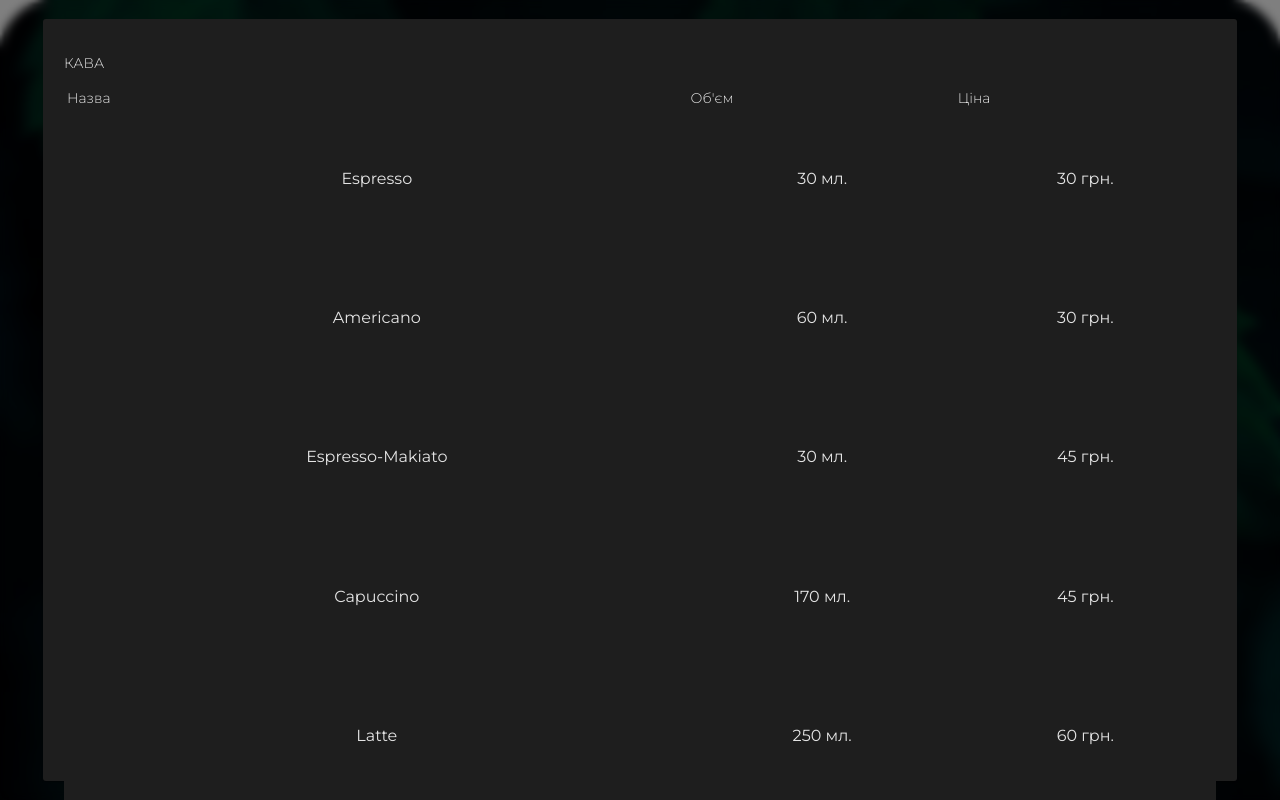
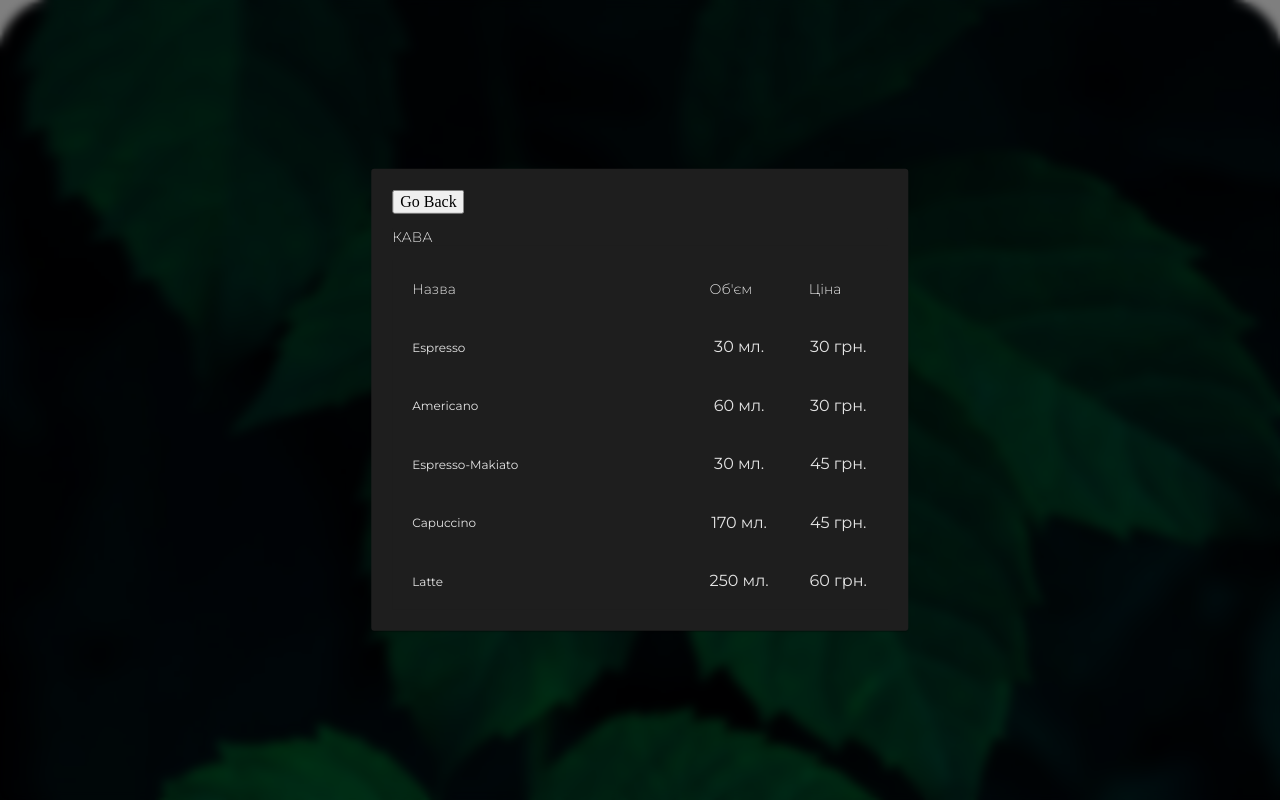
Before and after one commit to RomanPalna/forrest-app, a React (Create React App) app: page /hot-drinks in a window 1280 px wide. Built offline with nearby package versions, Linux system fonts and the light colour scheme.

Commit message:
Add navigation back

```diff
--- /dev/null
+++ b/src/components/Drinks/HotDrinks/BackBtn.js
@@ -0,0 +1,11 @@
+import { useNavigate } from "react-router-dom";
+
+export default function BackBtn() {
+  const navigate = useNavigate();
+
+  const goBack = () => {
+    navigate("/non-alcohol");
+  };
+
+  return <button onClick={goBack}>Go Back</button>;
+}
--- a/src/components/Drinks/HotDrinks/HotDrinksList.js
+++ b/src/components/Drinks/HotDrinks/HotDrinksList.js
@@ -2,7 +2,7 @@ export default function HotDrinksList({ props }) {
   const { name, litres, cost } = props;
   return (
     <tr>
-      <td className="">{name}</td>
+      <td className="forrest__coffee--name">{name}</td>
       <td>{litres} мл.</td>
       <td>{cost} грн.</td>
     </tr>
--- a/src/components/Drinks/HotDrinks/Hotdrinks.js
+++ b/src/components/Drinks/HotDrinks/Hotdrinks.js
@@ -1,10 +1,12 @@
 import Modal from "../../Modal/Modal";
 import coffee from "../../../coffee.json";
 import HotDrinksList from "./HotDrinksList";
+import BackBtn from "./BackBtn";
 
 export default function HotDrinks() {
   return (
     <Modal>
+      <BackBtn />
       <table className="forrest__coffee">
         <caption className="forrest__coffee--head">Кава</caption>
         <thead>
--- a/src/components/Modal/Modal.js
+++ b/src/components/Modal/Modal.js
@@ -13,14 +13,20 @@ export default class Modal extends Component {
   }
 
   handleKeyDown = (e) => {
-    if (e.code === "Escape") {
-      return this.props.onClose();
-    }
+    // if (e.code === "Escape") {
+    //   return this.context.router.history.goBack();
+    // }
+    this.goBack();
   };
 
-  hanleBackdropClick = (e) => {
-    if (e.target === e.currentTarget) this.props.onClose();
+  hanleBackdropClick = () => {
+    this.goBack();
+    // if (e.target === e.currentTarget) this.props.goBack();
   };
+
+  goBack() {
+    console.log("Should go back");
+  }
 
   render() {
     return createPortal(
--- a/src/styles/drinks/hot-drinks.scss
+++ b/src/styles/drinks/hot-drinks.scss
@@ -1,9 +1,11 @@
 .forrest__coffee {
-    width: 90vw;
-    height: 90vh;
     background-color: #1E1E1E;
     color: #E4E4E4;
     font-family: 'Montserrat';
+    table-layout: fixed;
+    // width:100%;
+    // height: 100%;
+    border-collapse: collapse;
 
 
     &--head {
@@ -17,10 +19,19 @@
         text-align: left;
         margin: 15px 0;
         font-family: 'Montserrat';
-            font-style: normal;
-            font-weight: 300;
-            font-size: 14px;
-            line-height: 17px;
+        font-style: normal;
+        font-weight: 300;
+        font-size: 14px;
+        line-height: 17px;
+    }
+
+    &--name {
+        text-align: left;
+        font-family: Montserrat;
+        font-size: 12px;
+        font-weight: 400;
+        line-height: 15px;
+        letter-spacing: 0em;
     }
 }
 
@@ -36,3 +47,20 @@ th {
 td {
     text-align: center;
 }
+
+thead th:nth-child(1) {
+    width: 60%;
+}
+
+thead th:nth-child(2) {
+    width: 20%;
+}
+
+thead th:nth-child(3) {
+    width: 20%;
+}
+
+th,
+td {
+    padding: 20px;
+}
```
